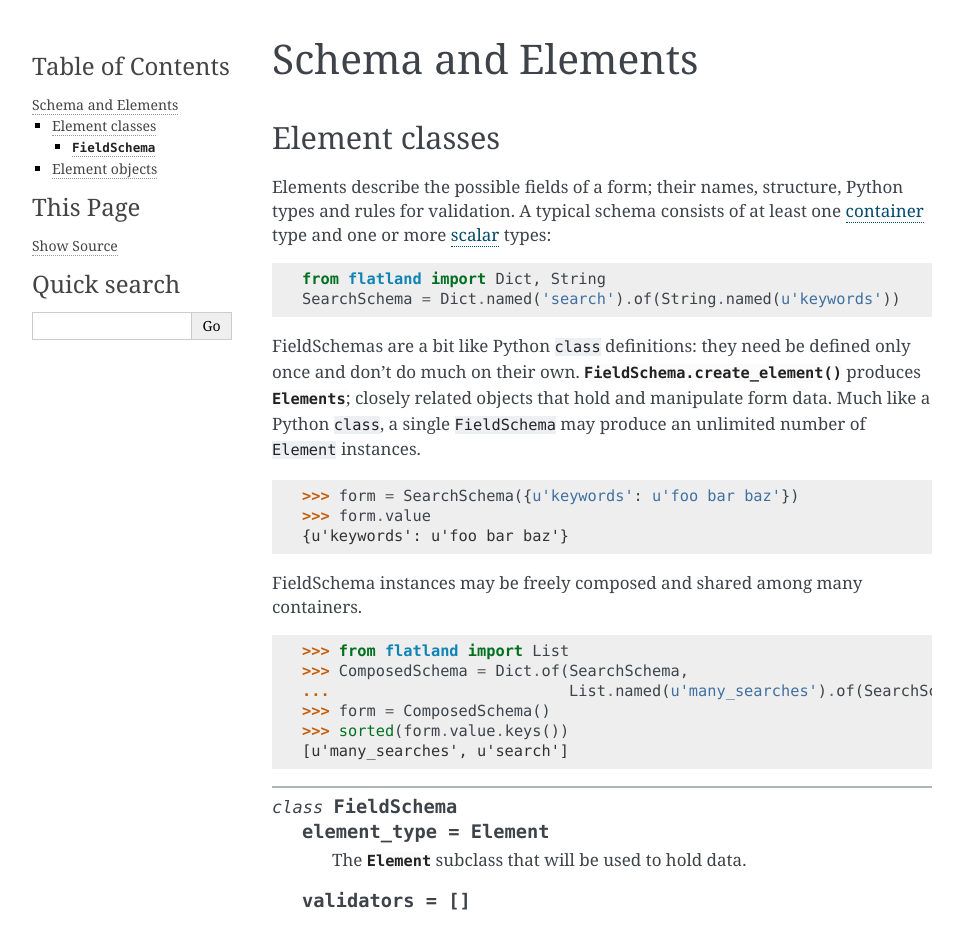
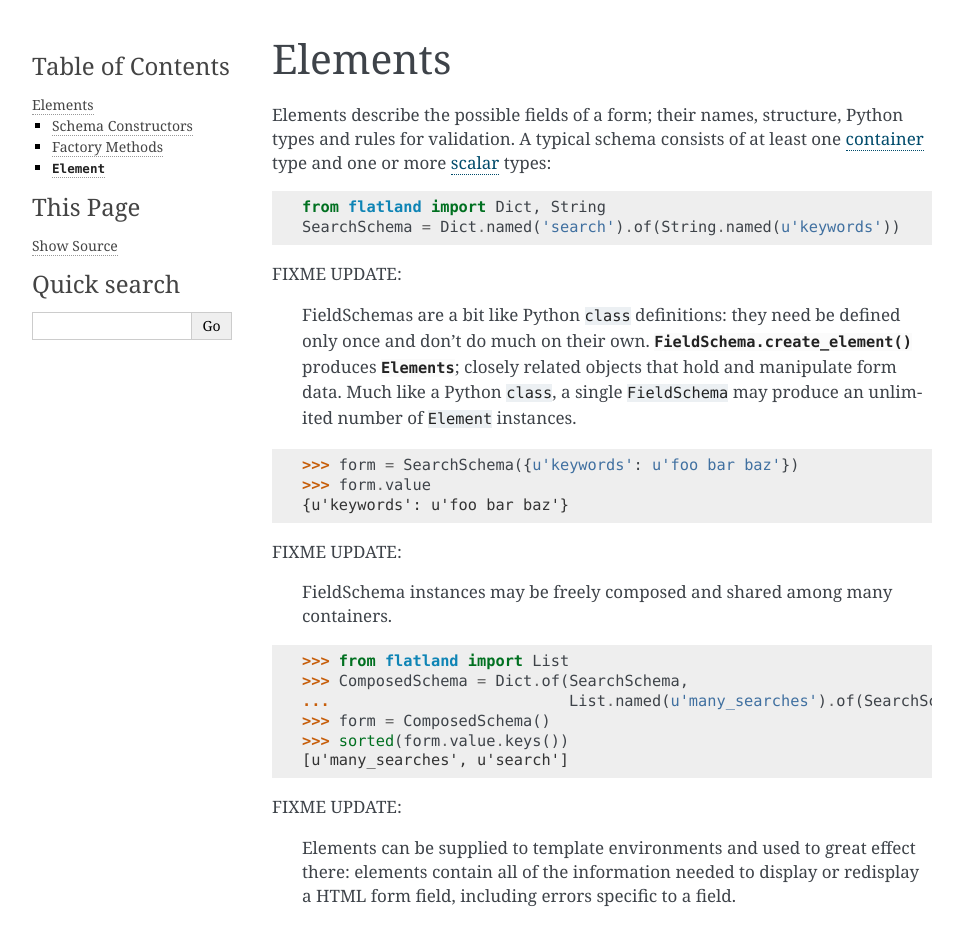
Before and after one commit to discorporate/flatland, a Sphinx documentation site: the page built from docs/source/schema/schema.rst, in a window 1280 px wide. Shown: the top 928 px of the page, without its empty margins (148-1111 px from the left). Built offline with Sphinx 7.4.7, drawn with Linux system fonts in a browser that asks for light colours; some of the changed text lies outside the part shown.

Commit message:
More progress on updated documentation.

```diff
--- a/docs/source/schema/index.rst
+++ b/docs/source/schema/index.rst
@@ -9,6 +9,9 @@ Defining and Using Forms
    schema
    scalars
    datetimes
+   dicts
+   lists
+   arrays
    enums
    references
    compound
--- a/docs/source/schema/schema.rst
+++ b/docs/source/schema/schema.rst
@@ -1,13 +1,11 @@
 .. -*- coding: utf-8; fill-column: 78 -*-
 
-===================
-Schema and Elements
-===================
+========
+Elements
+========
 
 .. currentmodule:: flatland.schema.base
 
-Element classes
----------------
 
 Elements describe the possible fields of a form; their names, structure,
 Python types and rules for validation.  A typical schema consists of at least
@@ -19,12 +17,14 @@ types:
   from flatland import Dict, String
   SearchSchema = Dict.named('search').of(String.named(u'keywords'))
 
-FieldSchemas are a bit like Python ``class`` definitions: they need be
-defined only once and don't do much on their own.
-:meth:`FieldSchema.create_element` produces :class:`Elements <Element>`; closely
-related objects that hold and manipulate form data.  Much like a
-Python ``class``, a single ``FieldSchema`` may produce an unlimited
-number of ``Element`` instances.
+FIXME UPDATE:
+
+  FieldSchemas are a bit like Python ``class`` definitions: they need be
+  defined only once and don't do much on their own.
+  :meth:`FieldSchema.create_element` produces :class:`Elements <Element>`;
+  closely related objects that hold and manipulate form data.  Much like a
+  Python ``class``, a single ``FieldSchema`` may produce an unlimited number
+  of ``Element`` instances.
 
 .. doctest:: fso
   :options: +ELLIPSIS
@@ -33,8 +33,10 @@ number of ``Element`` instances.
   >>> form.value
   {u'keywords': u'foo bar baz'}
 
-FieldSchema instances may be freely composed and shared among many
-containers.
+FIXME UPDATE:
+
+  FieldSchema instances may be freely composed and shared among many
+  containers.
 
 .. doctest:: fso
 
@@ -45,67 +47,47 @@ containers.
   >>> sorted(form.value.keys())
   [u'many_searches', u'search']
 
+FIXME UPDATE:
 
---------
+    Elements can be supplied to template environments and used to
+    great effect there: elements contain all of the information needed
+    to display or redisplay a HTML form field, including errors
+    specific to a field.
+
+    The :attr:`.u`, :attr:`.x`, :attr:`.xa` and :meth:`el` members are
+    especially useful in templates and have shortened names to help
+    preserve your sanity when used in markup.
 
 
-.. class:: FieldSchema
+Schema Constructors
+-------------------
 
-   .. attribute:: element_type = Element
+.. automethod:: Element.named
 
-     The :class:`Element` subclass that will be used to hold data.
+.. automethod:: Element.using
 
-   .. attribute:: validators = []
+Factory Methods
+---------------
 
-   .. attribute:: ugettext = None
+.. automethod:: Element.from_defaults
 
-     Provides ``ugettext`` translation support to validation messages
-     if set on a subclass or instance.
+.. automethod:: Element.from_flat
 
-   .. attribute:: ungettext = None
-
-     Provides ``ungettext`` translation support to validation messages
-     if set on a subclass or instance.
-
-   .. automethod:: create_element
-
-   .. automethod:: from_defaults
-
-   .. automethod:: from_flat
-
-   .. automethod:: from_value
-
-   .. automethod:: validate_element
-
-Element objects
----------------
+``Element``
+-----------
 
 .. autoclass:: Element
    :members:
    :undoc-members:
 
-   .. automethod:: Element.__init__
-
-   .. attribute:: schema
-
-      The :class:`FieldSchema` that constructed the element.
+   **Instance Attributes**
 
    .. attribute:: parent
 
       An owning element, or None if element is topmost or not a member
       of a hierarchy.
 
-   .. attribute:: value
-
-      The element's native Python value.  Only validation routines
-      should write this attribute directly: use :meth:`set` to update
-      the element's value.
-
-   .. attribute:: u
-
-      A Unicode representation of the element's value.  As in
-      :attr:`value`, writing directly to this attribute should be
-      restricted to validation routines.
+   .. attribute:: valid
 
    .. attribute:: errors = []
 
@@ -114,3 +96,5 @@ Element objects
    .. attribute:: warnings = []
 
       A list of validation warning messages.
+
+   **Members**
--- a/docs/source/validation/index.rst
+++ b/docs/source/validation/index.rst
@@ -1,5 +1,8 @@
 .. -*- coding: utf-8; fill-column: 78 -*-
 
+.. _Validation:
+
+==========
 Validation
 ==========
 
```
Also changed, not shown: docs/source/schema/arrays.rst (added, +49 -0 lines), docs/source/schema/containers.rst (+23 -37 lines), docs/source/schema/dicts.rst (added, +56 -0 lines), docs/source/schema/lists.rst (added, +105 -0 lines), 2 other files.
